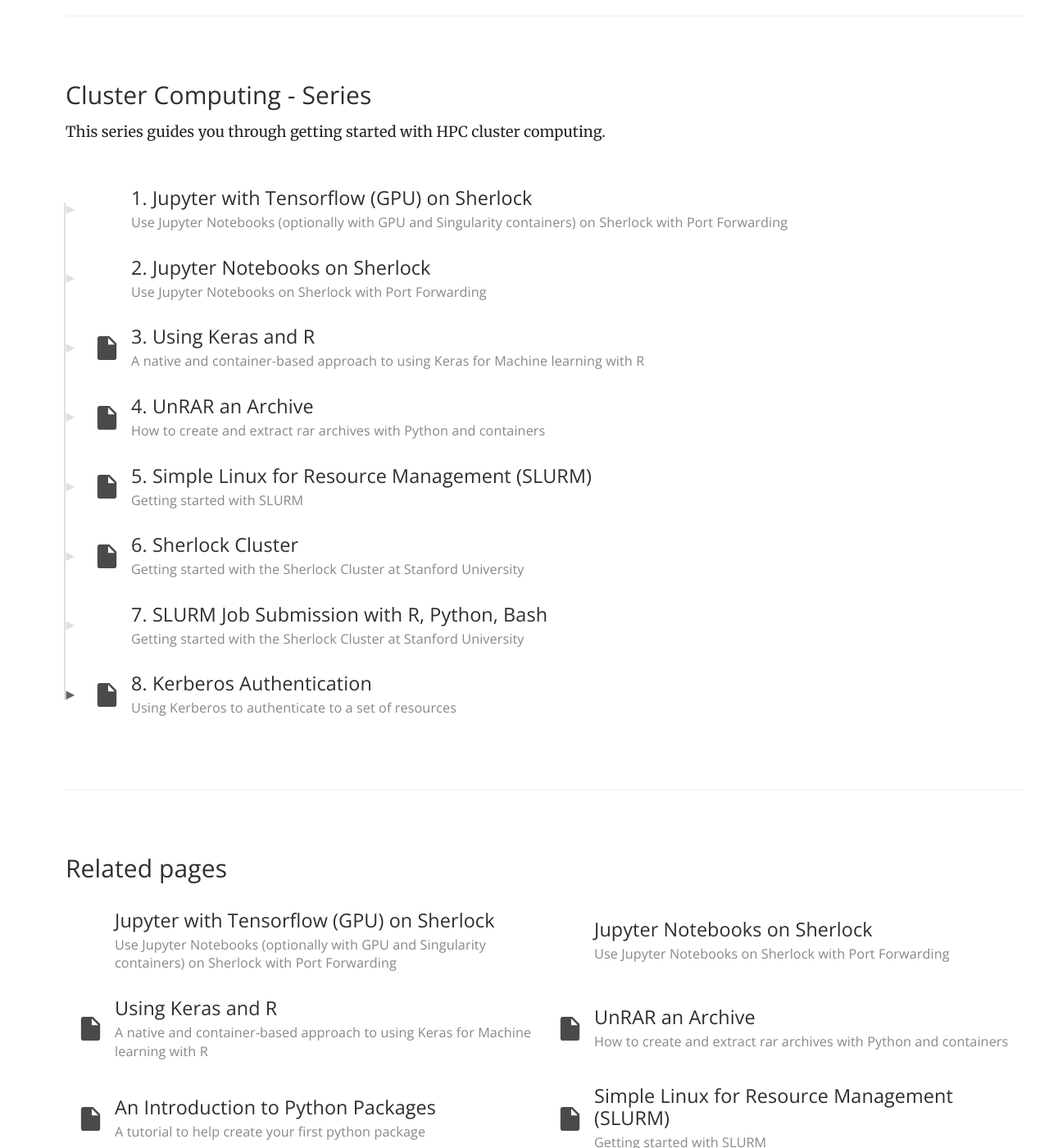
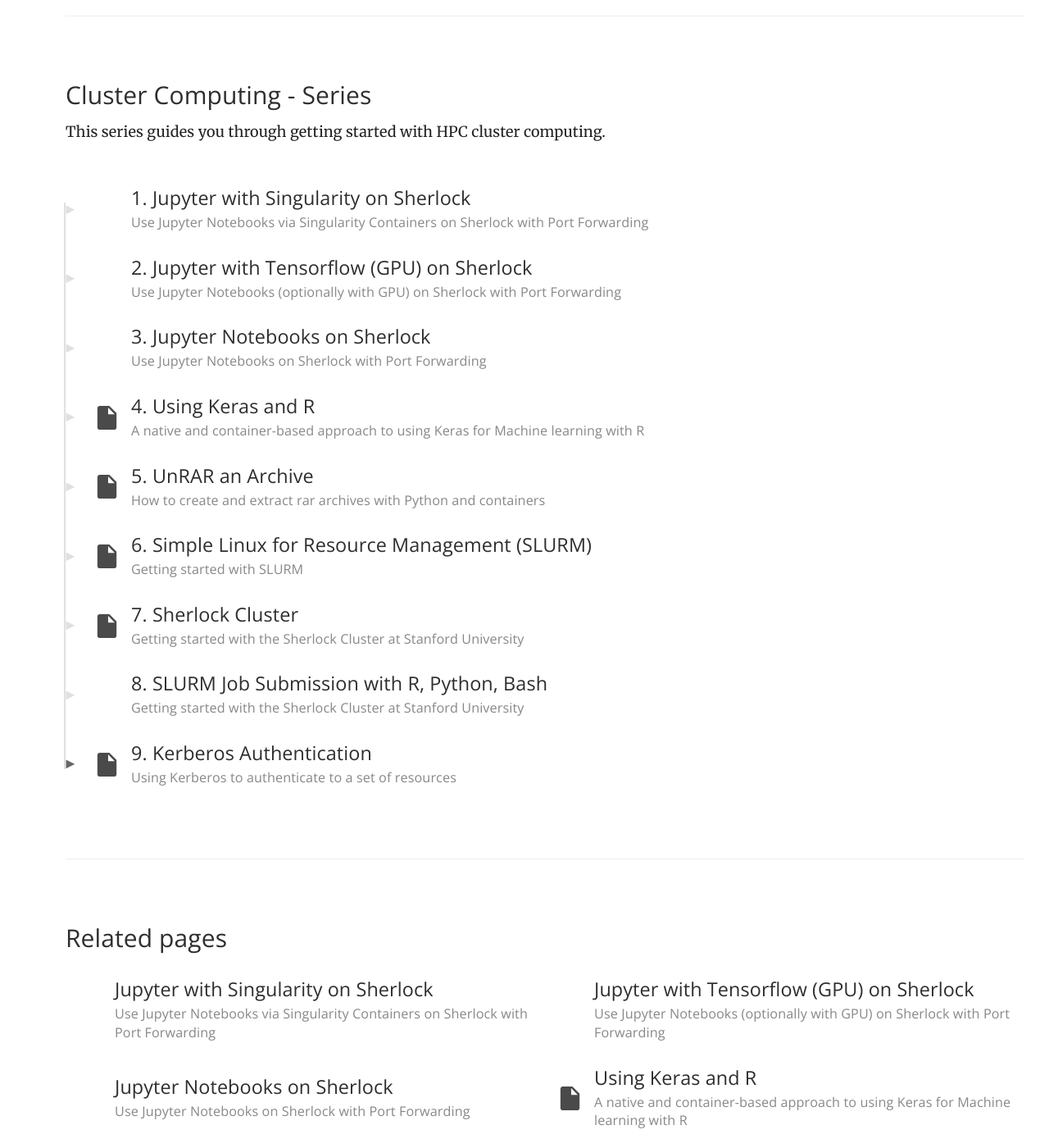
Before and after one commit to vsoch/lessons, a Jekyll site: the page built from _posts/hpc/2018-05-08-kerberos.md, in a window 1280 px wide and 1400 px high, scrolled down 3702 px. Shown: the whole window at 82% size. Built offline with Jekyll 4.4.1, drawn with Linux system fonts in a browser that asks for light colours; nearby versions of some CDN libraries; a script that is not in the unit is left out; comment, search, counter and statistics services are not loaded; some of the changed lines change nothing that is shown; some of the changed text lies outside the part shown.

Commit message:
adding post on sherlock singularity

````diff
--- a/_posts/hpc/2018-07-19-jupyter-tensorflow.md
+++ b/_posts/hpc/2018-07-19-jupyter-tensorflow.md
@@ -1,7 +1,7 @@
 ---
 date: 2018-07-9
 title: "Jupyter with Tensorflow (GPU) on Sherlock"
-description: Use Jupyter Notebooks (optionally with GPU and Singularity containers) on Sherlock with Port Forwarding
+description: Use Jupyter Notebooks (optionally with GPU) on Sherlock with Port Forwarding
 categories:
   - tutorial
 type: Tutorial
@@ -14,8 +14,9 @@
 that described how to get access to a jupyter notebook on Sherlock with port forwarding!
 Today we will extend the example to a new set of
 [sbatch scripts](https://github.com/drorlab/forward/tree/master/sbatches)
-that will start up a jupyter notebook with tensorflow. Want a GPU? We can do that too. Want to make it easier
-and use a Singularity container? Yeah that works! Let's get started!
+that will start up a jupyter notebook with tensorflow. Want a GPU? We can do that too.
+If you want to container-based verison of this tutorial (yes, you can deploy jupyter
+from a container too!) then see [this post](https://vsoch.github.io/lessons/sherlock-singularity). Let's get started!
 
 ## What are we doing today?
 
@@ -133,10 +134,6 @@
 
 ## Step 4. On Sherlock
 
-This step is only necessary if you are using the jupyter sbatch script (e.g., py2-jupyter-*.sbatch)
-and will be using the local jupyter module. If you use a jupyter container through Singularity, you
-can skip this step!
-
 <br>
 
 For local jupyter usage, set up your jupyter notebook password, for either version for Python 2 and/or 3.
@@ -168,17 +165,13 @@
 
 Now we are back on our _local machine_. Here are the general commands to start and stop sessions. In the tutorial below, we will walk through using Jupyter notebook.
 
+ bash start.sh singularity-jupyte
+
 We've already reviewed how to start a session in the previous post, now we will just go over how to start
 the tensorflow jupyter notebook, using the password from above. If you want more verbosity, see the previous post. The general command for start.sh looks like this:
 
 ```bash
 bash start.sh <software> <path>
-```
-
-so the command to run jupyter notebook with tensorflow (via Singularity) looks like this:
-
-```bash
-$ bash start.sh singularity-tensorflow /path/to/dir
 ```
 
 The above command will submit the job, forward the port, and show you the log that has your
--- /dev/null
+++ b/_posts/hpc/2018-07-20-sherlock-singularity.md
@@ -0,0 +1,262 @@
+---
+date: 2018-07-17
+title: "Jupyter with Singularity on Sherlock"
+description: Use Jupyter Notebooks via Singularity Containers on Sherlock with Port Forwarding
+categories:
+  - tutorial
+type: Tutorial
+set: clusters
+set_order: 9
+tags: [resources]
+---
+
+This is a followup to our original posts:
+
+ - [sherlock jupyter](https://vsoch.github.io/lessons/sherlock-jupyter/)
+ - [sherlock tensorflow](https://vsoch.github.io/lessons/sherlock-tensorflow/)
+
+that described how to get access to a jupyter notebook on Sherlock, with or without
+GPU and tensorflow, with port forwarding!
+
+Today we will extend the example to show how to run jupyter via a Singularity container.
+We are going to be using a container produced via [repo2docker](https://www.github.com/jupyter/repo2docker)
+that was pulled to Sherlock from [Docker Hub](https://hub.docker.com/r/vanessa/repo2docker/) and
+can be used as a general jupyter base, or in a "read only" mode to see the notebook provided by
+@vsoch, the author. Why is this cool? It means that you can use the repo2docker tool
+to create your own custom container notebooks to share with others. Let's get started!
+
+## What are we doing today?
+
+Today we are going to do the following:
+
+ - configure the [forward](https://github.com/drorlab/forward) tool
+ - run a password protected jupyter notebook via a Singularity container on a cluster node
+ - access the notebook in a browsr on your local machine
+
+For more background, see the [original post](https://vsoch.github.io/lessons/sherlock-jupyter/).
+
+## Step 1: Download the Repository
+First, clone the repository, and remember the location. You will generate a parameters flie
+`params.sh` that you can go back to and use again.
+
+```bash
+git clone https://github.com/drorlab/forward
+cd forward
+```
+
+As a reminder from the previous posts, here are the files that we have to work with.
+
+```bash
+├── end.sh    (-- end a session
+├── resume.sh (-- resume a started session
+├── sbatches  (-- batch scripts you can run to forward a port to!
+  ├── singularity.sbatch
+  ...
+  ├── jupyter.sbatch
+  └── tensorboard.sbatch
+├── setup.sh  (-- run once to set up the tool
+└── start.sh  (-- how you start a connection
+```
+
+## Step 2: Generate your Parameters
+
+You will need to generate a file of parameters to source before using the tool. Importantly, if you
+want to use tensorflow with a gpu, you should select the partition to be "gpu" when it asks you.
+
+```bash
+$ bash setup.sh
+
+Sherlock username > tacocat
+
+Next, pick a port to use.  If someone else is port forwarding using that
+port already, this script will not work.  If you pick a random number in the
+range 49152-65335, you should be good.
+
+Port to use > 56143
+
+Next, pick the sherlock partition on which you will be running your
+notebooks.  If your PI has purchased dedicated hardware on sherlock, you can use
+that partition.  Otherwise, leave blank to use the default partition (normal).
+
+Sherlock partition (default: normal) > gpu
+
+Next, pick the path to the browser you wish to use.  Will default to Safari.
+
+Browser to use (default: /Applications/Safari.app/) > /usr/bin/firefox
+```
+
+Notice that I've changed the default browser (Safari on a Mac) to firefox on Ubuntu.
+Also note that I entered "gpu" for my partition. The resulting file is a simple text file:
+
+```bash
+$ cat params.sh
+USERNAME="tacocat"
+PORT="56143"
+PARTITION="gpu"
+BROWSER="/usr/bin/firefox"
+MEM="20G"
+TIME="8:00:00"
+```
+
+## Step 3: SSH Credentials
+
+Follow the <a href="https://www.sherlock.stanford.edu/docs/getting-started/connecting/" target="_blank">instructions here</a> to set up your Sherlock credentials. You
+can see what you have by looking at your `~/.ssh/config`:
+
+```bash
+cat ~/.ssh/config
+```
+
+Don't have the file? You can use a helper script in the repository to generate it.
+There is a helper script for Sherlock:
+
+```bash
+ls hosts/
+  sherlock_ssh.sh
+```
+
+and when you run it, the configuration is printed to the screen:
+
+```bash
+$ bash hosts/sherlock_ssh.sh
+
+Sherlock username > tacocat
+Host sherlock
+    User tacocat
+    Hostname sh-ln03.stanford.edu
+    GSSAPIDelegateCredentials yes
+    GSSAPIAuthentication yes
+    ControlMaster auto
+    ControlPersist yes
+    ControlPath ~/.ssh/%l%r@%h:%p
+```
+
+or just do the entire thing programatically:
+
+```bash
+bash hosts/sherlock_ssh.sh >> ~/.ssh/config
+```
+
+## Step 4. Singularity Usage
+
+Did you notice we skipped the step to set up jupyter passwords on Sherlock? We don't
+need to worry about software dependencies because we are using containers. Thank goodness!
+This makes the entire workflow less error prone - the dependencies for jupyter are
+packaged in the container! For the example container I'm showing you, the image is provided on Sherlock
+
+
+```bash
+bash start.sh <software> <path>
+```
+
+This notebook will serve a basic container, rooted in your directory of choice!
+
+```bash
+$ bash start.sh singularity-jupyter /path/to/dir
+```
+
+The default will point to your scratch:
+
+```bash
+$ bash start.sh singularity-jupyter
+
+# equivalent to
+$ bash start.sh singularity-jupyter /scratch/users/<username>
+```
+
+The above command will submit the job, forward the port, and show you the log that has your
+token password to enter into the url.
+
+```bash
+$ bash start.sh singularity-jupyter
+```
+
+The terminal will show you the password to enter when you open your browser, it's a token generated
+on the fly. If it doesn't, you can find it in the error or output files:
+
+```bash
+SHERLOCK_HOME=/home/users/vsochat
+$ ssh sherlock cat ${SHERLOCK_HOME}/forward-util/singularity-jupyter.err
+$ ssh sherlock cat ${SHERLOCK_HOME}/forward-util/singularity-jupyter.out
+```
+
+When you are ready to be done, or you've left and want to come back later:
+
+```bash
+# Resume a session
+bash resume.sh <name>
+bash resume.sh singularity-jupyter
+
+# End a session
+bash end.sh <name>
+bash end.sh singularity-jupyter
+```
+
+If you want custom software in your container, give [repo2docker](https://repo2docker.readthedocs.io)
+a try! For this tutorial, we used the [continuous builder](https://github.com/binder-examples/continuous-build/) template to have the image deployed automatically to Docker Hub.
+
+## I want to run my own container!
+
+This is really easy for you to do! You can use the general Singularity container script,
+provided as `singularity.sbatch` in the forward repository to get started. The basic idea is that you would want to:
+
+ 1. Create a Github repository with a `requirements.txt` file of things to install
+ 2. Optionally add jupyter notebooks
+ 3. Push the image to Docker Hub
+
+And then either pull it to Sherlock with Singularity, or provide the docker uri to the container (and it will be pulled on the fly). The first is generallly recommended. If you need help, please reach out to [@vsoch](https://www.twitter.com/vsoch).
+
+
+## Debugging
+
+Here are some common pitfalls that I hit during development. If you still need help, please
+reach out to our group!
+
+**There is a missing module!**
+
+This actually happened for me - I got an error message that there wasn't a module called google protobuf.
+This is a bug with the installation of tensorflow on sherlock, because it should be loaded if it's required.
+No fear! You can fix it yourself, and even from your terminal. First, do this:
+
+```python
+import os
+os.system("pip install --user <module>")
+```
+
+And then restart the kernal from the interface to have changes take effect (you will
+get some glorious error messages if you don't).
+
+
+**The terminal is hanging!**
+
+To make this automated, we issue commands from the `start.sh` script to capture output
+from sherlock, using `ssh sherlock` to send the command. If it's the case that your login
+session has expired (or you got the wrong password), then you might have a password
+prompt (that you can't see) that looks like the terminal is hanging. If this seems to be
+the case, try opening a new terminal window, and authenticating with sherlock again (`ssh sherlock pwd` should trigger the login authentication flow.)
+
+**The job is never allocated**
+
+This usually means there is an error on job submission, and you can look at the error
+and output files to see them. For example, let's say that I want to do this for this run:
+
+```bash
+ssh sherlock cat /home/users/vsochat/forward-util/singularity-jupyter.err
+ssh sherlock cat /home/users/vsochat/forward-util/singularity-jupyter.out
+```
+
+**Failed to setup local forwarding**
+
+If you have a hanging process (if you killed a session and now can't recreate it) you might get an error
+message about not being able to set up the port forwarding!  The easiest thing to do here is to use
+end.sh and start.sh again.
+
+```bash
+bash end.sh singularity-jupyter
+```
+
+**There is some other problem, arggg!**
+
+Well what are you waiting for? Ask for help by <a href="https://github.com/drorlab/forward" target="_blank">opening an issue</a>! or submitting a pull request.
+
+Do you have questions or want to see another tutorial? Please <a href="https://www.github.com/vsoch/lessons/issues">reach out</a>!
````
